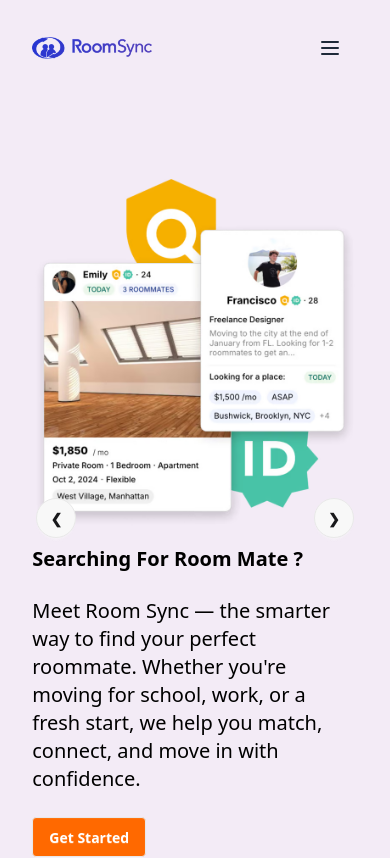
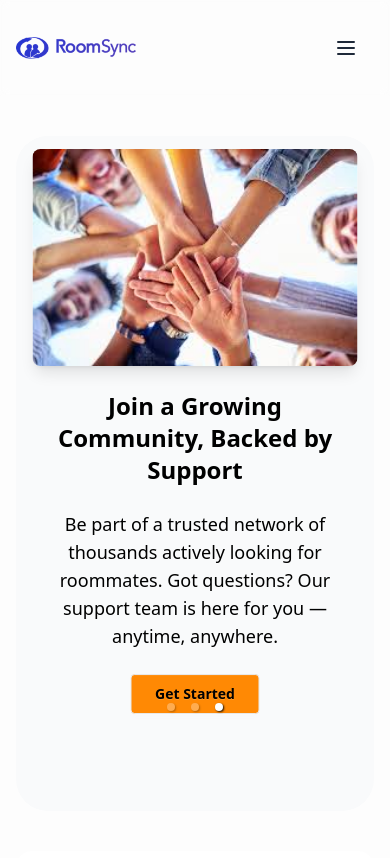
Before and after one commit to yusufABC/RoomSync-client, a React (Vite) app: page / in a window 390 px wide. Shown: the top 858 px of the page. Built offline with nearby package versions, Linux system fonts and the light colour scheme; no server answers.

Commit message:
added stickey function in navbar and use react reasponsive carousel replace daisyui carousel

```diff
--- a/package.json
+++ b/package.json
@@ -18,6 +18,7 @@
     "react-awesome-reveal": "^4.3.1",
     "react-dom": "^19.1.0",
     "react-icons": "^5.5.0",
+    "react-responsive-carousel": "^3.2.23",
     "react-router": "^7.6.0",
     "react-simple-typewriter": "^5.0.1",
     "react-tooltip": "^5.28.1",
--- a/src/App.css
+++ b/src/App.css
@@ -1,12 +1,11 @@
 @import "tailwindcss";
 @plugin "daisyui";
-
 #light{
-    background-color: #f3ebf6;
+    background-color: #fdfdfd;
 
 }
 #dark{
     background-color: #250735;
-
+    color: white;
 
 }
--- a/src/Components/Header.jsx
+++ b/src/Components/Header.jsx
@@ -1,6 +1,6 @@
 import { NavLink, useNavigate } from 'react-router';
 import { AuthContext } from '../context/AuthContext';
-import { use, useContext, useEffect, useState } from 'react';
+import { use, useContext,  useState } from 'react';
 import { Handshake, House } from 'lucide-react';
 import { ClipboardList } from 'lucide-react';
 import { TableProperties } from 'lucide-react';
@@ -18,7 +18,7 @@
     }
 
     return (
-        <header className="p-4 text-gray-800">
+        <header className="sticky top-0 z-50 p-4 backdrop-blur-xs text-gray-800">
             <div className="container flex items-center justify-between h-16 mx-auto">
                 <div className="flex">
                     <a rel="noopener noreferrer" href="#" aria-label="Back to homepage" className="flex items-center">
--- a/src/Components/Hero/Hero.jsx
+++ b/src/Components/Hero/Hero.jsx
@@ -1,102 +1,69 @@
 import React from 'react';
+import { Carousel } from 'react-responsive-carousel';
+import "react-responsive-carousel/lib/styles/carousel.min.css"; // Import carousel CSS
 
 const Hero = () => {
     return (
 
-//           <div className="hero  min-h-screen">
-//   <div className="hero-content flex-col lg:flex-row-reverse">
-//     <img
-//       src={'sidehero.avif'}
-//       className="w-xl rounded-lg"
-//     />
-//     <div>
-//       <h1 className="text-5xl font-bold">Searching For Room Mate ?</h1>
-//       <p className="py-6  text-xl">
-//        Meet Room Sync — the smarter way to find your perfect roommate. Whether you're moving for school, work, or a fresh start, we help you match, connect, and move in with confidence.
-//       </p>
-//       <button className="btn btn-primary">Get Started</button>
-//     </div>
-//   </div>
-
-
-// </div>
-<>
-<div className="carousel w-full">
-  <div id="slide1" className="carousel-item relative w-full">
-          <div className="hero  min-h-screen">
-  <div className="hero-content flex-col lg:flex-row-reverse">
-    <img
-      src={'sidehero.avif'}
-      className="w-xl rounded-lg"
-    />
-    <div>
-      <h1 className=" text-xl md:text-5xl font-bold">Searching For Room Mate ?</h1>
-      <p className="py-6  text-xl">
+       <section className="h-[80vh] bg-gray-50 text-black my-10 rounded-4xl">
+            <Carousel
+                autoPlay={true}
+                infiniteLoop={true}
+                interval={3000}
+                showThumbs={false}
+                showStatus={false}
+                showArrows={false}
+                stopOnHover={false}
+            >
+                {/* Slide 1 */}
+                <div className="flex flex-col lg:flex-row-reverse items-center justify-center h-[70vh] px-4 md:px-20 ">
+                    <img src="sidehero.avif" alt="Hero Slide 1" className="w-full max-w-md rounded-lg shadow-lg ]" />
+                    <div className="text-center lg:text-left mt-6 lg:mt-0 lg:mr-12">
+                        <h1 className="text-2xl md:text-5xl font-bold">
+                            Searching For Room Mate?
+                        </h1>
+                        <p className="py-6 text-lg md:text-xl">
                             Meet Room Sync — the smarter way to find your perfect roommate. Whether you're moving for school, work, or a fresh start, we help you match, connect, and move in with confidence.
                         </p>
-      <button className="btn bg-orange-500 text-white">Get Started</button>
+                        <button className="btn bg-orange-500 text-white px-6 py-2 rounded">
+                            Get Started
+                        </button>
                     </div>
                 </div>
 
-
-</div>
-    <div className="absolute left-5 right-5 top-1/2 flex -translate-y-1/2 transform justify-between">
-      <a href="#slide3" className="btn btn-circle">❮</a>
-      <a href="#slide2" className="btn btn-circle">❯</a>
-    </div>
-  </div>
-  <div id="slide2" className="carousel-item relative w-full">
-          <div className="hero  min-h-screen">
-  <div className="hero-content flex-col lg:flex-row-reverse">
-    <img
-      src={'heroslide2.png'}
-      className="w-xl rounded-lg"
-    />
-    <div>
-      <h1 className="text-5xl font-bold">Search Rooms or List Your Own</h1>
-      <p className="py-6  text-xl">
+                {/* Slide 2 */}
+                <div className="flex flex-col lg:flex-row-reverse items-center justify-center h-[70vh] px-4 md:px-20 ">
+                    <img src="heroslide2.png" alt="Hero Slide 2" className="w-full max-w-md rounded-lg shadow-lg" />
+                    <div className="text-center lg:text-left mt-6 lg:mt-0 lg:mr-12">
+                        <h1 className="text-2xl md:text-5xl font-bold">
+                            Search Rooms or List Your Own
+                        </h1>
+                        <p className="py-6 text-lg md:text-xl">
                             Browse available rooms or post your space in just a few clicks. Whether you’re a seeker or a sharer, Room Sync makes it easy.
                         </p>
-      <button className="btn btn-primary">Get Started</button>
+                        <button className="btn btn-primary px-6 py-2 rounded">
+                            Get Started
+                        </button>
                     </div>
                 </div>
 
-
-</div>
-    <div className="absolute left-5 right-5 top-1/2 flex -translate-y-1/2 transform justify-between">
-      <a href="#slide1" className="btn btn-circle">❮</a>
-      <a href="#slide3" className="btn btn-circle">❯</a>
+                {/* Slide 3 */}
+                <div className="flex flex-col lg:flex-row-reverse items-center justify-center h-[70vh] px-4 md:px-20 ">
+                    <img src="heroslide3.jpeg" alt="Hero Slide 3" className="w-full max-w-md rounded-lg shadow-lg" />
+                    <div className="text-center lg:text-left mt-6 lg:mt-0 lg:mr-12">
+                        <h1 className="text-2xl md:text-5xl font-bold">
+                            Join a Growing Community, Backed by Support
+                        </h1>
+                        <p className="py-6 text-lg md:text-xl">
+                            Be part of a trusted network of thousands actively looking for roommates. Got questions? Our support team is here for you — anytime, anywhere.
+                        </p>
+                        <button className="btn bg-orange-400 text-black px-6 py-2 rounded">
+                            Get Started
+                        </button>
                     </div>
                 </div>
-  <div id="slide3" className="carousel-item relative w-full">
-           <div className="hero  min-h-screen">
-  <div className="hero-content flex-col lg:flex-row-reverse">
-    <img
-      src={'heroslide3.jpeg'}
-      className="w-xl rounded-lg"
-    />
-    <div>
-      <h1 className="text-xl md:text-5xl font-bold">Join a Growing Community, Backed by Support</h1>
-      <p className="py-6  text-xl">
-    Be part of a trusted network of thousands actively looking for roommates. Got questions? Our support team is here for you — anytime, anywhere.
-
-
-      </p>
-      <button className="btn bg-orange-400 text-black">Get Started</button>
-    </div>
-  </div>
-
-
-</div>
-    <div className="absolute left-5 right-5 top-1/2 flex -translate-y-1/2 transform justify-between">
-      <a href="#slide2" className="btn btn-circle">❮</a>
-      <a href="#slide1" className="btn btn-circle">❯</a>
-    </div>
-  </div>
-
-</div>
-</>
-
+            </Carousel>
+        </section>
     );
 };
 
--- a/src/Layout/MainLayout.jsx
+++ b/src/Layout/MainLayout.jsx
@@ -7,10 +7,10 @@
 const MainLayout = () => {
     const {theme}=use(AuthContext)
     return (
-        <div  id={theme } className='min-h-screen'>
+        <div  id={theme} className='min-h-screen'>
+            <Header></Header>
             <div className={`max-w-11/12 mx-auto ${ theme === 'dark' ? 'text-white' : 'text-black' }`} >
 
-            <Header></Header>
             <Outlet></Outlet>
             <Footer></Footer>
             </div>
```
Also changed, not shown: 1 other file (tests, documents, lock files or other folders). Lines whose indentation alone changed are shown as unchanged.
